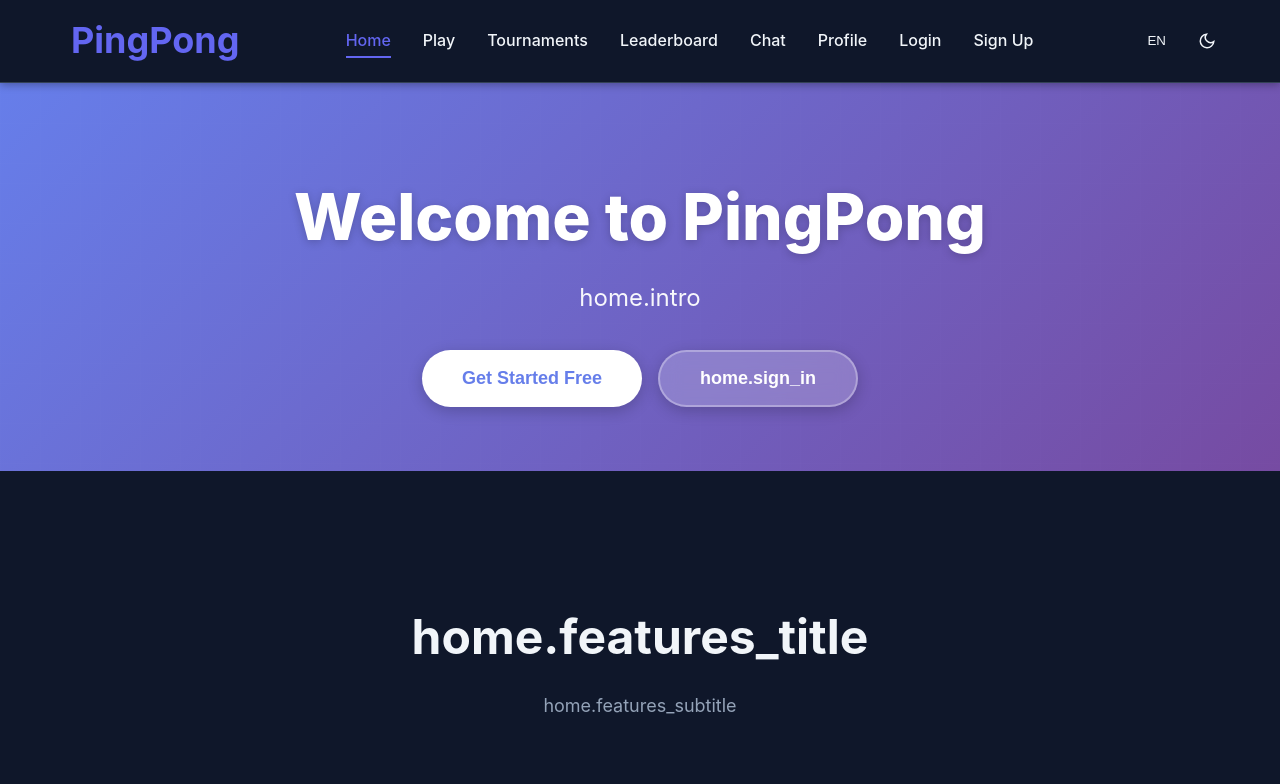
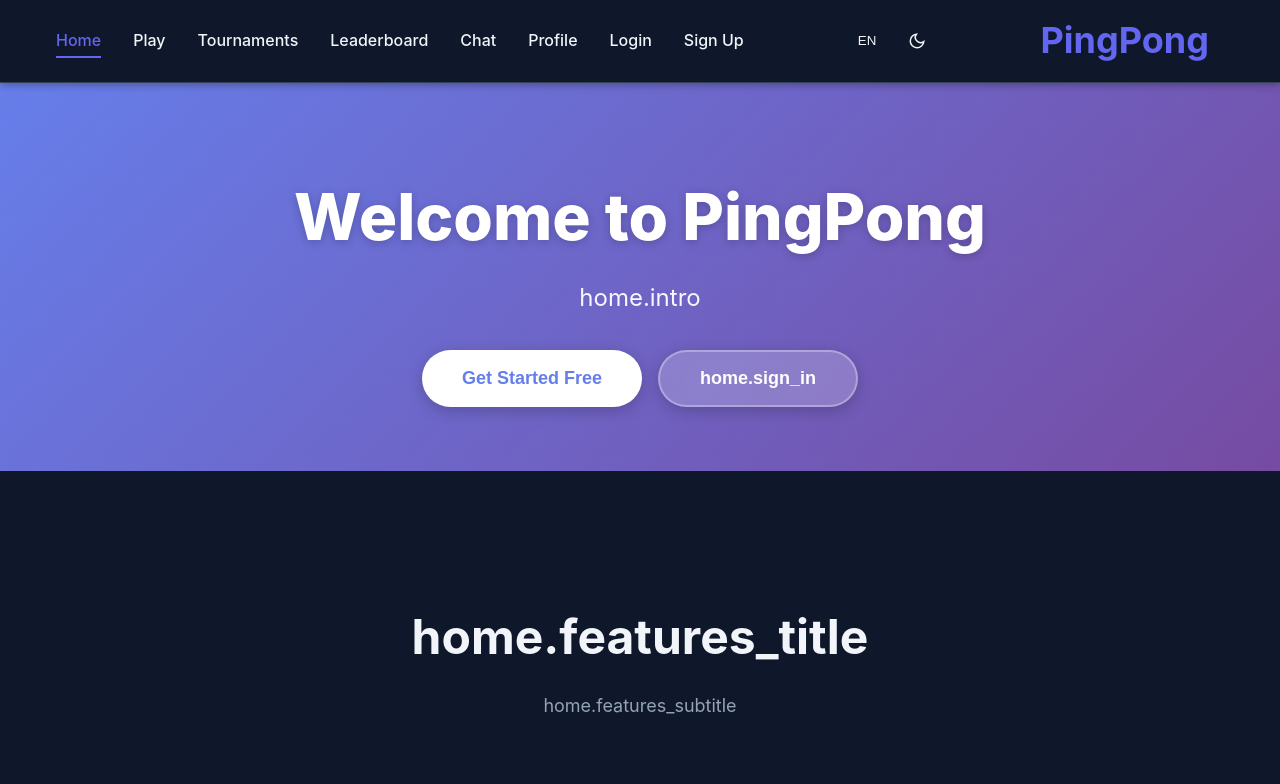
Before and after one commit to mel-mehdi/ping-pong, a React (Vite) app in the folder frontend/: page / in a window 1280 px wide. Shown: the top 784 px of the page. Built offline with nearby package versions, Linux system fonts and the light colour scheme.

Commit message:
style(nav): align brand to right with 15px and set navbar order

```diff
--- a/frontend/src/styles/main.css
+++ b/frontend/src/styles/main.css
@@ -182,7 +182,9 @@ body {
     justify-content: space-between;
     padding: 0.75rem 1rem;
 }
-.nav-brand { font-size: 1.5rem; font-weight: 700; color: var(--primary); text-decoration: none; margin-left: 15px; }
+.nav-brand { font-size: 1.5rem; font-weight: 700; color: var(--primary); text-decoration: none; margin-left: 0; margin-right: 15px; order: 3; }
+.nav-menu { display: flex; list-style: none; gap: 2rem; order: 1; }
+.nav-actions { order: 2; display: flex; align-items: center; gap: 0.5rem; }
 .nav-menu { display: flex; list-style: none; gap: 2rem; }
 .nav-menu a {
     color: var(--text);
```
